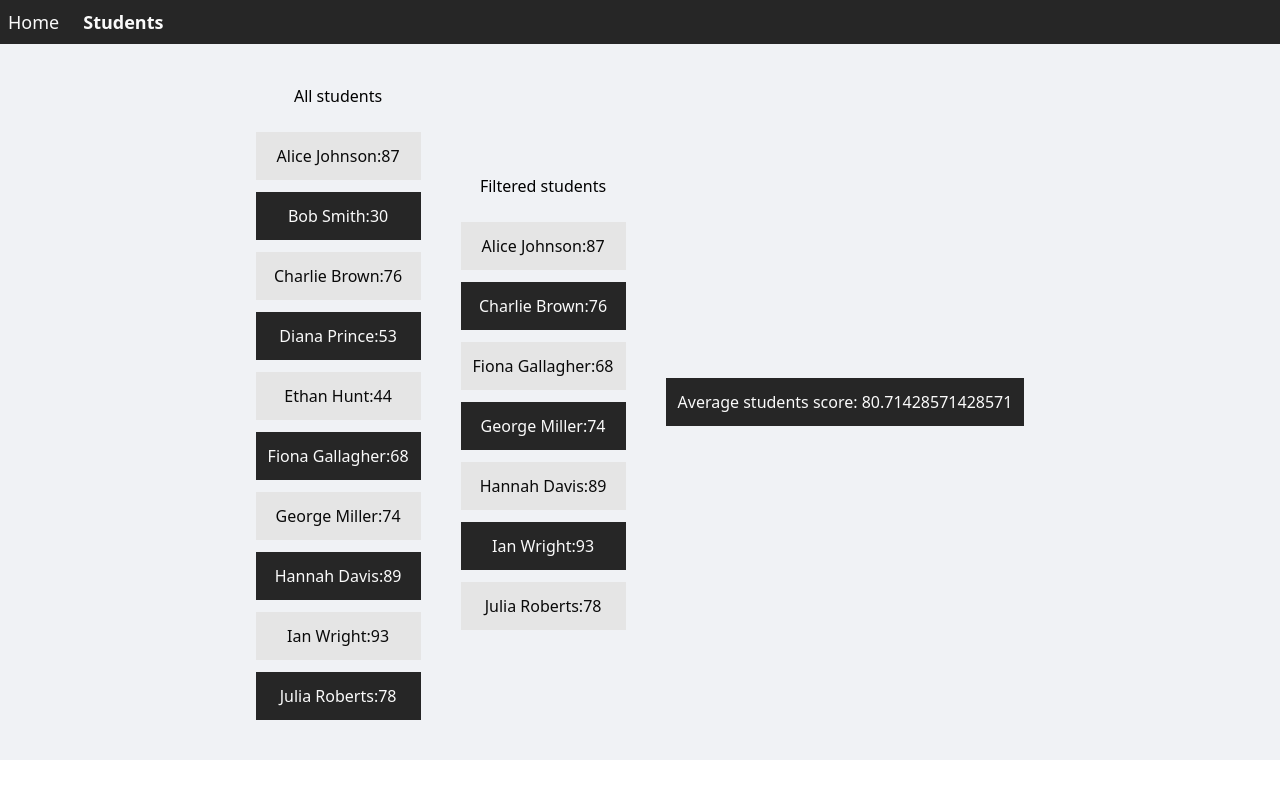
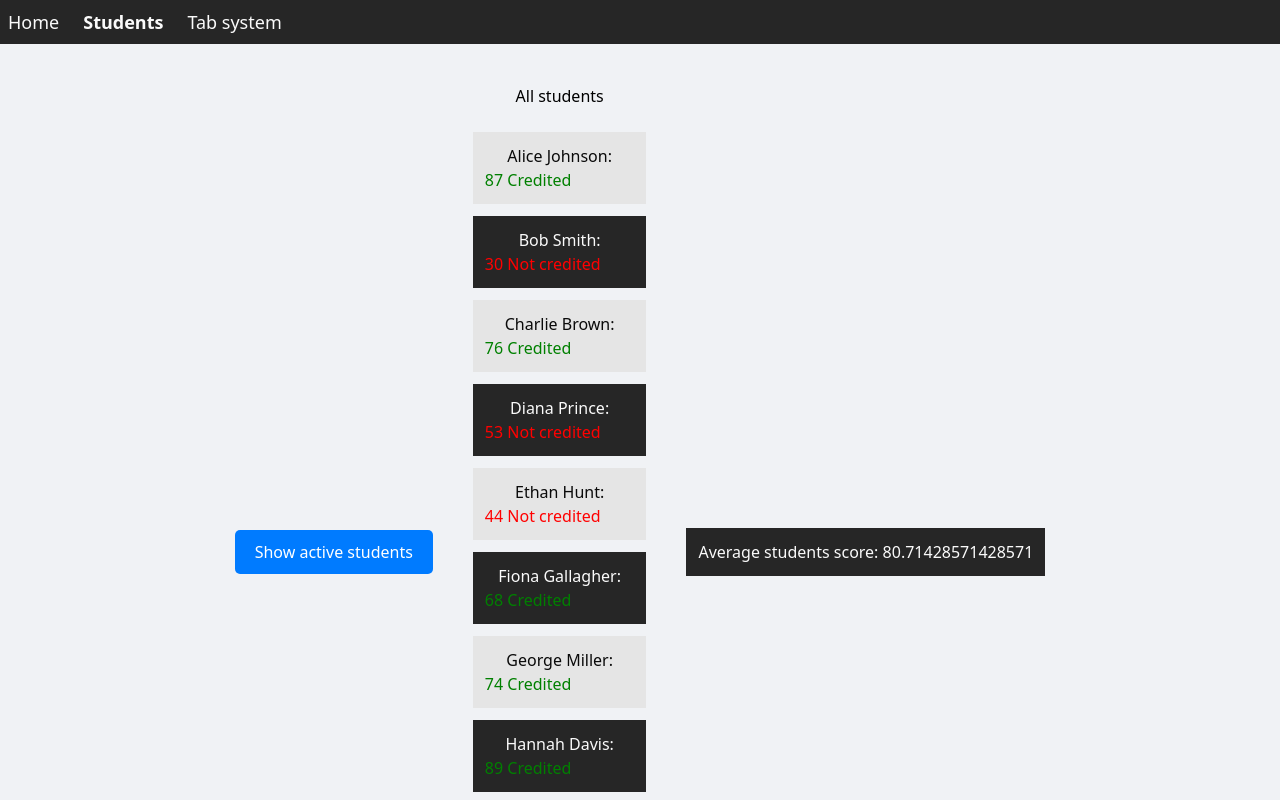
Before and after one commit to Kentypa/ETI-React-Learing-Again, a React app in the folder apps/frontend/: page /ETI-React-Learing-Again/students in a window 1280 px wide. Shown: the top 800 px of the page. Built offline with nearby package versions, Linux system fonts and the light colour scheme; the HTML template or start-up script is replaced by a standard one.

Commit message:
feat: add conditional rendering and tabs

```diff
--- a/apps/frontend/src/mock/students-data.ts
+++ b/apps/frontend/src/mock/students-data.ts
@@ -1,7 +1,7 @@
 export type StudentData = {
   id: number;
   name: string;
-  score: number;
+  score?: number;
 };
 
 export const studentsData: StudentData[] = [
@@ -15,4 +15,5 @@ export const studentsData: StudentData[] = [
   { id: 8, name: "Hannah Davis", score: 89 },
   { id: 9, name: "Ian Wright", score: 93 },
   { id: 10, name: "Julia Roberts", score: 78 },
+  { id: 11, name: "John Doe" },
 ];
--- a/apps/frontend/src/routeTree.gen.ts
+++ b/apps/frontend/src/routeTree.gen.ts
@@ -9,9 +9,15 @@
 // Additionally, you should also exclude this file from your linter and/or formatter to prevent it from being checked or modified.
 
 import { Route as rootRouteImport } from './routes/__root'
+import { Route as TabSystemRouteImport } from './routes/tab-system'
 import { Route as StudentsRouteImport } from './routes/students'
 import { Route as IndexRouteImport } from './routes/index'
 
+const TabSystemRoute = TabSystemRouteImport.update({
+  id: '/tab-system',
+  path: '/tab-system',
+  getParentRoute: () => rootRouteImport,
+} as any)
 const StudentsRoute = StudentsRouteImport.update({
   id: '/students',
   path: '/students',
@@ -26,31 +32,42 @@ const IndexRoute = IndexRouteImport.update({
 export interface FileRoutesByFullPath {
   '/': typeof IndexRoute
   '/students': typeof StudentsRoute
+  '/tab-system': typeof TabSystemRoute
 }
 export interface FileRoutesByTo {
   '/': typeof IndexRoute
   '/students': typeof StudentsRoute
+  '/tab-system': typeof TabSystemRoute
 }
 export interface FileRoutesById {
   __root__: typeof rootRouteImport
   '/': typeof IndexRoute
   '/students': typeof StudentsRoute
+  '/tab-system': typeof TabSystemRoute
 }
 export interface FileRouteTypes {
   fileRoutesByFullPath: FileRoutesByFullPath
-  fullPaths: '/' | '/students'
+  fullPaths: '/' | '/students' | '/tab-system'
   fileRoutesByTo: FileRoutesByTo
-  to: '/' | '/students'
-  id: '__root__' | '/' | '/students'
+  to: '/' | '/students' | '/tab-system'
+  id: '__root__' | '/' | '/students' | '/tab-system'
   fileRoutesById: FileRoutesById
 }
 export interface RootRouteChildren {
   IndexRoute: typeof IndexRoute
   StudentsRoute: typeof StudentsRoute
+  TabSystemRoute: typeof TabSystemRoute
 }
 
 declare module '@tanstack/react-router' {
   interface FileRoutesByPath {
+    '/tab-system': {
+      id: '/tab-system'
+      path: '/tab-system'
+      fullPath: '/tab-system'
+      preLoaderRoute: typeof TabSystemRouteImport
+      parentRoute: typeof rootRouteImport
+    }
     '/students': {
       id: '/students'
       path: '/students'
@@ -71,6 +88,7 @@ declare module '@tanstack/react-router' {
 const rootRouteChildren: RootRouteChildren = {
   IndexRoute: IndexRoute,
   StudentsRoute: StudentsRoute,
+  TabSystemRoute: TabSystemRoute,
 }
 export const routeTree = rootRouteImport
   ._addFileChildren(rootRouteChildren)
--- a/apps/frontend/src/routes/__root.tsx
+++ b/apps/frontend/src/routes/__root.tsx
@@ -26,6 +26,14 @@ function RootComponent() {
         >
           Students
         </Link>
+        <Link
+          to="/tab-system"
+          activeProps={{
+            className: "font-bold",
+          }}
+        >
+          Tab system
+        </Link>
       </header>
       <Outlet />
       <TanStackRouterDevtools position="bottom-right" />
--- a/apps/frontend/src/routes/index.tsx
+++ b/apps/frontend/src/routes/index.tsx
@@ -3,6 +3,7 @@ import { postsData, type PostType } from "../mock/mock-data";
 import { Post } from "../shared/components/molecules/Post/Post";
 import { useState } from "react";
 import { SearchBar } from "../shared/components/molecules/SearchBar";
+import { Button } from "../shared/components/atoms/Button/Button";
 
 export const Route = createFileRoute("/")({
   component: HomeComponent,
@@ -13,6 +14,7 @@ type CategoryStates = "All" | "React" | "JavaScript";
 function HomeComponent() {
   const [searchQuery, setSearchQuery] = useState<string>("");
   const [activeCategory, setActiveCategory] = useState<CategoryStates>("All");
+  const [showHelp, setShowHelp] = useState(false);
 
   const filteredPosts: PostType[] = postsData.filter((post) => {
     const matchesText =
@@ -27,6 +29,12 @@ function HomeComponent() {
 
   return (
     <main className="flex flex-col justify-center items-center p-10 bg-[#f0f2f5]">
+      <Button onClick={() => setShowHelp((prev) => !prev)} variant={"primary"}>
+        {showHelp ? "Hide Instuction" : "Show instruction"}
+      </Button>
+
+      {showHelp && <p>Tips: Can manage students list.</p>}
+
       <h1 className="text-2xl font-bold mb-6">News List</h1>
 
       <SearchBar
--- a/apps/frontend/src/routes/students.tsx
+++ b/apps/frontend/src/routes/students.tsx
@@ -3,25 +3,39 @@ import { StudentsList } from "../shared/components/molecules/StudentList";
 import { studentsData } from "../mock/students-data";
 import { StudentsFilteredList } from "../shared/components/molecules/StudentFilteredList";
 import { StudentsAvarageList } from "../shared/components/molecules/StudentAvarageScoreList";
+import { useState } from "react";
+import { Button } from "../shared/components/atoms/Button/Button";
 
 export const Route = createFileRoute("/students")({
   component: RouteComponent,
 });
 
 function RouteComponent() {
+  const [filterActive, setFilterActive] = useState(false);
+
   return (
     <main className="flex gap-10 justify-center items-center bg-[#f0f2f5] p-10">
-      <div className="flex flex-col gap-6 text-center">
-        <h2>All students</h2>
-        <StudentsList students={studentsData} />
-      </div>
-      <div className="flex flex-col gap-6 text-center">
-        <h3>Filtered students</h3>
-        <StudentsFilteredList
-          students={studentsData}
-          cb={(student) => student.score >= 60}
-        />
-      </div>
+      <Button
+        onClick={() => setFilterActive((prev) => !prev)}
+        variant={"primary"}
+      >
+        {filterActive ? "Show all students" : "Show active students"}
+      </Button>
+
+      {filterActive ? (
+        <div className="flex flex-col gap-6 text-center">
+          <h3>Active Students</h3>
+          <StudentsFilteredList
+            students={studentsData}
+            cb={(student) => (student.score || 0) >= 60}
+          />
+        </div>
+      ) : (
+        <div className="flex flex-col gap-6 text-center">
+          <h2>All students</h2>
+          <StudentsList students={studentsData} />
+        </div>
+      )}
       <StudentsAvarageList students={studentsData} />
     </main>
   );
--- /dev/null
+++ b/apps/frontend/src/routes/tab-system.tsx
@@ -0,0 +1,39 @@
+import { createFileRoute } from "@tanstack/react-router";
+import { useState, type ReactElement } from "react";
+import { Button } from "../shared/components/atoms/Button/Button";
+
+export const Route = createFileRoute("/tab-system")({
+  component: RouteComponent,
+});
+
+type AvailableTabs = "list" | "stats" | "about";
+
+function RouteComponent() {
+  const [activeTab, setActiveTab] = useState<AvailableTabs>("about");
+
+  const tabs: AvailableTabs[] = ["list", "stats", "about"];
+
+  const contentMap: Record<AvailableTabs, ReactElement> = {
+    list: <div>List</div>,
+    stats: <div>Stats</div>,
+    about: <div>About</div>,
+  };
+
+  return (
+    <main className="flex flex-col justify-center items-center p-10 bg-[#f0f2f5]">
+      <nav className="flex gap-3 mb-3">
+        {tabs.map((tab) => (
+          <Button
+            key={tab}
+            onClick={() => setActiveTab(tab)}
+            variant={"primary"}
+            style={{ backgroundColor: tab === activeTab ? "green" : "blue" }}
+          >
+            {tab.toUpperCase()}
+          </Button>
+        ))}
+      </nav>
+      {contentMap[activeTab]}
+    </main>
+  );
+}
--- a/apps/frontend/src/shared/components/molecules/StudentAvarageScoreList/index.tsx
+++ b/apps/frontend/src/shared/components/molecules/StudentAvarageScoreList/index.tsx
@@ -6,9 +6,11 @@ type StudentsListProps = {
 };
 
 export const StudentsAvarageList: FC<StudentsListProps> = ({ students }) => {
-  const activeStudents = students.filter((student) => student.score >= 60);
+  const activeStudents = students.filter(
+    (student) => (student.score || 0) >= 60,
+  );
   const avgScoreActiveStudents =
-    activeStudents.reduce((acc, current) => (acc += current.score), 0) /
+    activeStudents.reduce((acc, current) => (acc += current.score || 0), 0) /
     activeStudents.length;
 
   return (
--- a/apps/frontend/src/shared/components/molecules/StudentFilteredList/index.tsx
+++ b/apps/frontend/src/shared/components/molecules/StudentFilteredList/index.tsx
@@ -3,7 +3,7 @@ import type { StudentData } from "../../../../mock/students-data";
 import { StudentItem } from "../StudentItem";
 
 type StudentsListProps = {
-  students: StudentData[];
+  students?: StudentData[];
 };
 
 export const StudentsFilteredList: FC<
@@ -12,10 +12,10 @@ export const StudentsFilteredList: FC<
   return (
     <ol className="flex flex-col gap-3">
       {students
-        .filter((student) => student.score >= 60)
-        .map((student) => (
-          <StudentItem {...student} key={student.id} />
-        ))}
+        ? students
+            .filter((student) => (student.score || 0) >= 60)
+            .map((student) => <StudentItem {...student} key={student.id} />)
+        : "No Students"}
     </ol>
   );
 };
--- a/apps/frontend/src/shared/components/molecules/StudentItem/index.tsx
+++ b/apps/frontend/src/shared/components/molecules/StudentItem/index.tsx
@@ -2,9 +2,25 @@ import type { FC } from "react";
 import type { StudentData } from "../../../../mock/students-data";
 
 export const StudentItem: FC<StudentData> = ({ name, score }) => {
+  if (score === undefined) {
+    return (
+      <li className="text-center p-3 text-neutral-50 bg-neutral-800 odd:bg-neutral-200 odd:text-neutral-950">
+        {name}: <span className="text-neutral-500">No marks</span>
+      </li>
+    );
+  }
+
+  const isCredited = score >= 60;
+
   return (
-    <li className="p-3 text-neutral-50 bg-neutral-800 odd:bg-neutral-200 odd:text-neutral-950">
-      {name}:{score}
+    <li className="text-center p-3 text-neutral-50 bg-neutral-800 odd:bg-neutral-200 odd:text-neutral-950">
+      {name}:
+      <span
+        className="flex gap-4"
+        style={{ color: isCredited ? "green" : "red" }}
+      >
+        {`${score} ${isCredited ? "Credited" : "Not credited"}`}
+      </span>
     </li>
   );
 };
```
